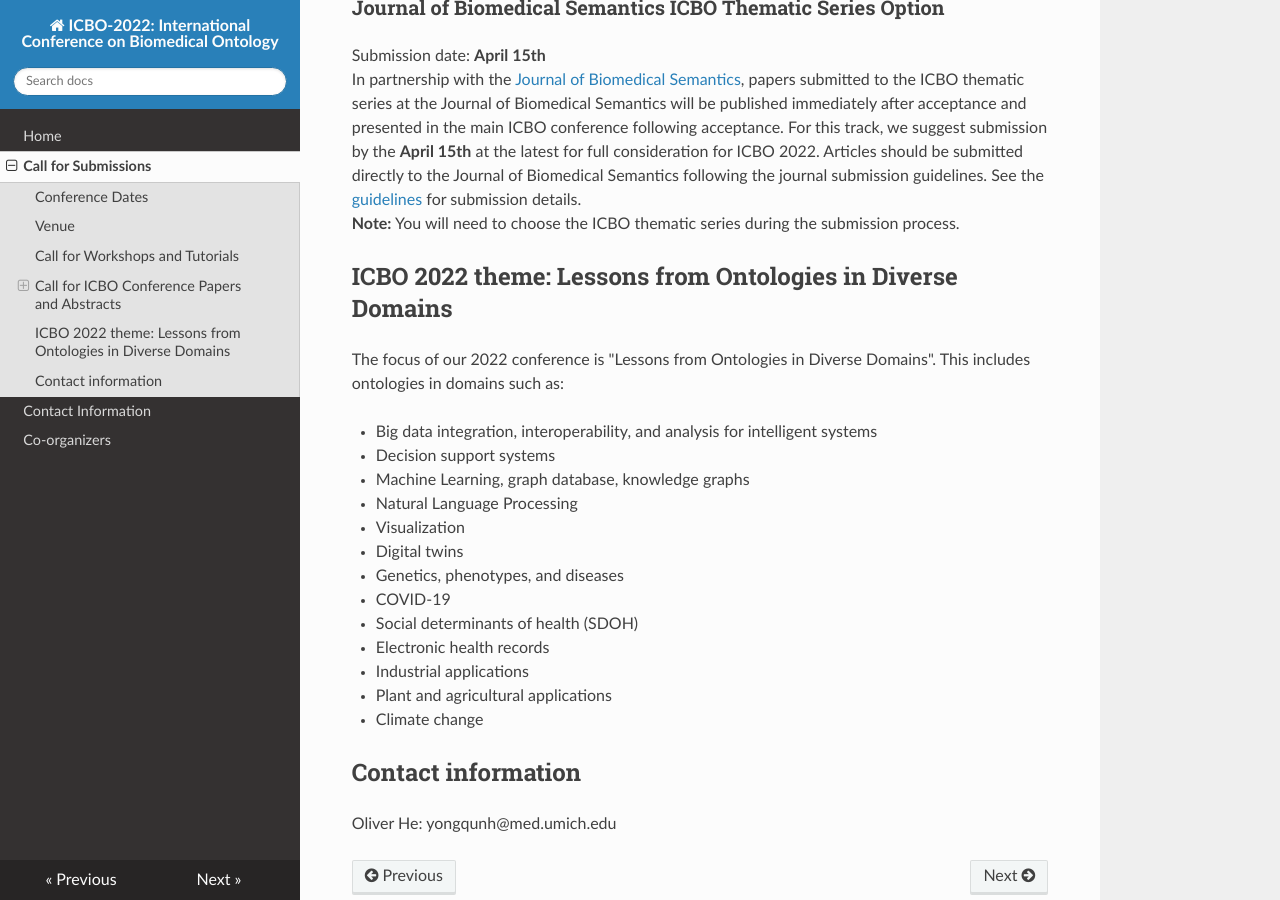
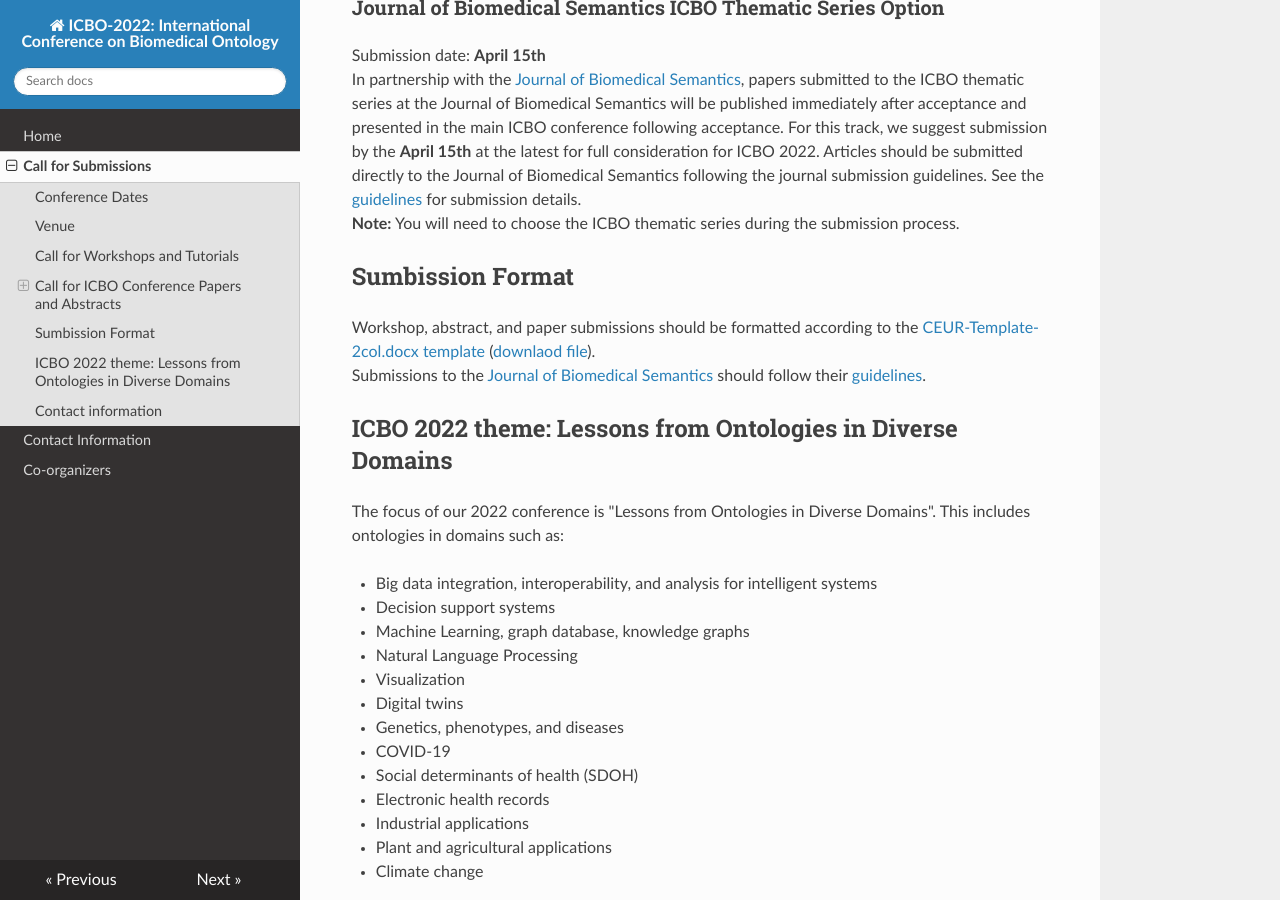
Before and after one commit to johnbeve/BFO-Organization, an MkDocs documentation site: the page built from docs/call-for-submissions.md, in a window 1280 px wide and 900 px high, scrolled down 1014 px. Built offline with MkDocs 1.6.1, drawn with Linux system fonts in a browser that asks for light colours; nearby versions of some CDN libraries.

Commit message:
Update call-for-submissions.md
update submission format info

```diff
--- a/docs/call-for-submissions.md
+++ b/docs/call-for-submissions.md
@@ -35,6 +35,10 @@ In partnership with the [Journal of Biomedical Semantics](https://jbiomedsem.bio
 See the [guidelines](https://jbiomedsem.biomedcentral.com/submission-guidelines) for submission details.
 **Note:** You will need to choose the ICBO thematic series during the submission process.
 
+## Sumbission Format
+Workshop, abstract, and paper submissions should be formatted according to the [CEUR-Template-2col.docx template](https://docs.google.com/document/d/1zqp3oXjl5ooFw6Bb5C-cEOPXQIcolzRJ/edit?usp=sharing&ouid=106653010360062214642&rtpof=true&sd=true) (<a href="CEUR-Template-2col.docx">downlaod file</a>).
+Submissions to the [Journal of Biomedical Semantics](https://jbiomedsem.biomedcentral.com/) should follow their [guidelines](https://jbiomedsem.biomedcentral.com/submission-guidelines).
+
 ## ICBO 2022 theme: Lessons from Ontologies in Diverse Domains
 
 The focus of our 2022 conference is "Lessons from Ontologies in Diverse Domains".
```
